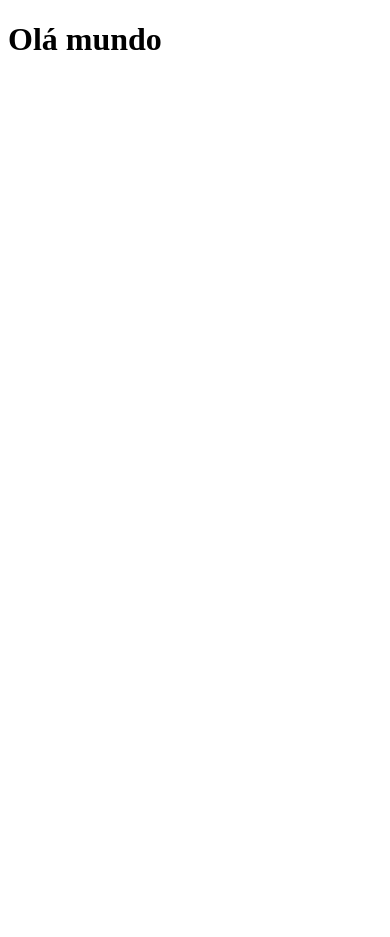
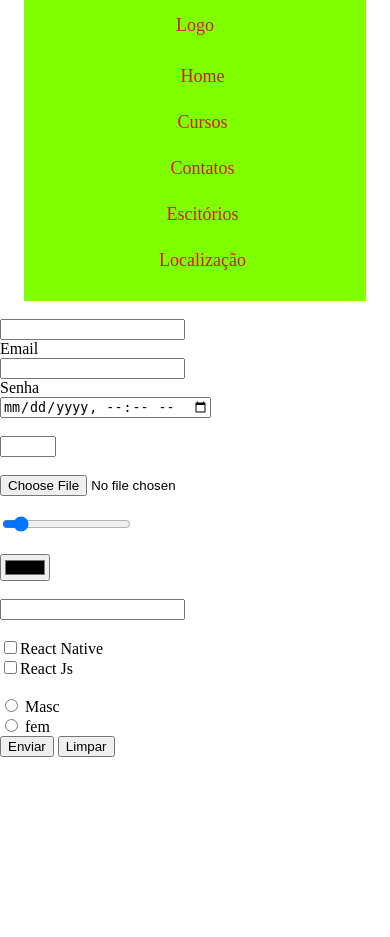
Before and after one commit to mantovanip/aula-tester, a PHP site: page / in a window 390 px wide. Before the commit the page is almost empty. Before the commit the page ends 50 px from the top, so only its background shows below. Run offline with PHP 8.4, Linux system fonts and the light colour scheme.

Commit message:
add branch

```diff
--- a/index.php
+++ b/index.php
@@ -7,6 +7,130 @@
     <title>Aula tester</title>
 </head>
 <body>
-    <h1>Olá mundo</h1>
+<meta charset="utf=8">
+    <title>Html Intermediario</title>
+    <style type="text/css">
+        body {
+            background-image: url;
+            margin: 0;
+            padding: 0;
+        }
+
+        .header {
+            overflow: hidden;
+            margin: auto;
+            width: 80%;
+            background: #475236;
+            padding: 15px;
+            font-size: 18px;
+        }
+
+        .menu {
+            list-style: none;
+            margin: 0;
+            padding: 0;
+            float: right;
+
+        }
+
+        li {
+            /*display: inline-block;*/
+            float: left;
+            color: antiquewhite;
+            margin-left: 15px;
+
+        }
+
+        .logo {
+            float: left;
+
+            color: antiquewhite;
+        }
+
+        @media screen and (max-width:700px) {
+            .header {
+                background-color: brown;
+
+            }
+        }
+
+        @media screen and (max-width:500px) {
+            .header {
+                background: chartreuse;
+
+            }
+
+            .logo {
+                float: none;
+                text-align: center;
+                color: crimson;
+            }
+
+            .menu {
+                margin-top: 20px;
+                float: none;
+                text-align: center;
+
+            }
+
+            li {
+                float: none;
+                margin-bottom: 5px;
+                padding: 10px;
+                color: crimson;
+
+            }
+        }
+    </style>
+</head>
+
+<body>
+    <form method="GET" action="">
+
+        <header class="header">
+            <div class="logo">
+                Logo
+            </div>
+            <nav>
+                <ul class="menu">
+                    <li>Home</li>
+                    <li>Cursos</li>
+                    <li>Contatos</li>
+                    <li>Escitórios</li>
+                    <li>Localização</li>
+
+                </ul>
+            </nav>
+        </header>
+        <br>
+        <main>
+        <input type="text" name="Email"> <br>Email<br>
+
+        <input type="password" name="senha"><br>Senha<br>
+
+        <input type="datetime-local" name="data" max="2018-05-26"><br><br>
+
+        <input type="number" name="numero" min="5" max="10"><br><br>
+
+        <input type="file" name="arquivo"><br><br>
+
+        <input type="range" min="5" max="15" name="intervalo" value="6"><br><br>
+
+        <input type="color" name="cor"><br><br>
+
+        <input type="email" name="email"><br><br>
+
+        <input type="checkbox" name="curso" value="01">React Native<br>
+
+        <input type="checkbox" name="curso" value="02">React Js<br>
+
+        <br>
+        <input type="radio" name="gender" value="m"> Masc<br>
+        <input type="radio" name="gender" value="f"> fem<br>
+
+
+        <input type="submit" value="Enviar">
+        <input type="reset" value="Limpar">
+        <br><br><br><br><br><br><br><br><br><br><br>
 </body>
 </html>
```
